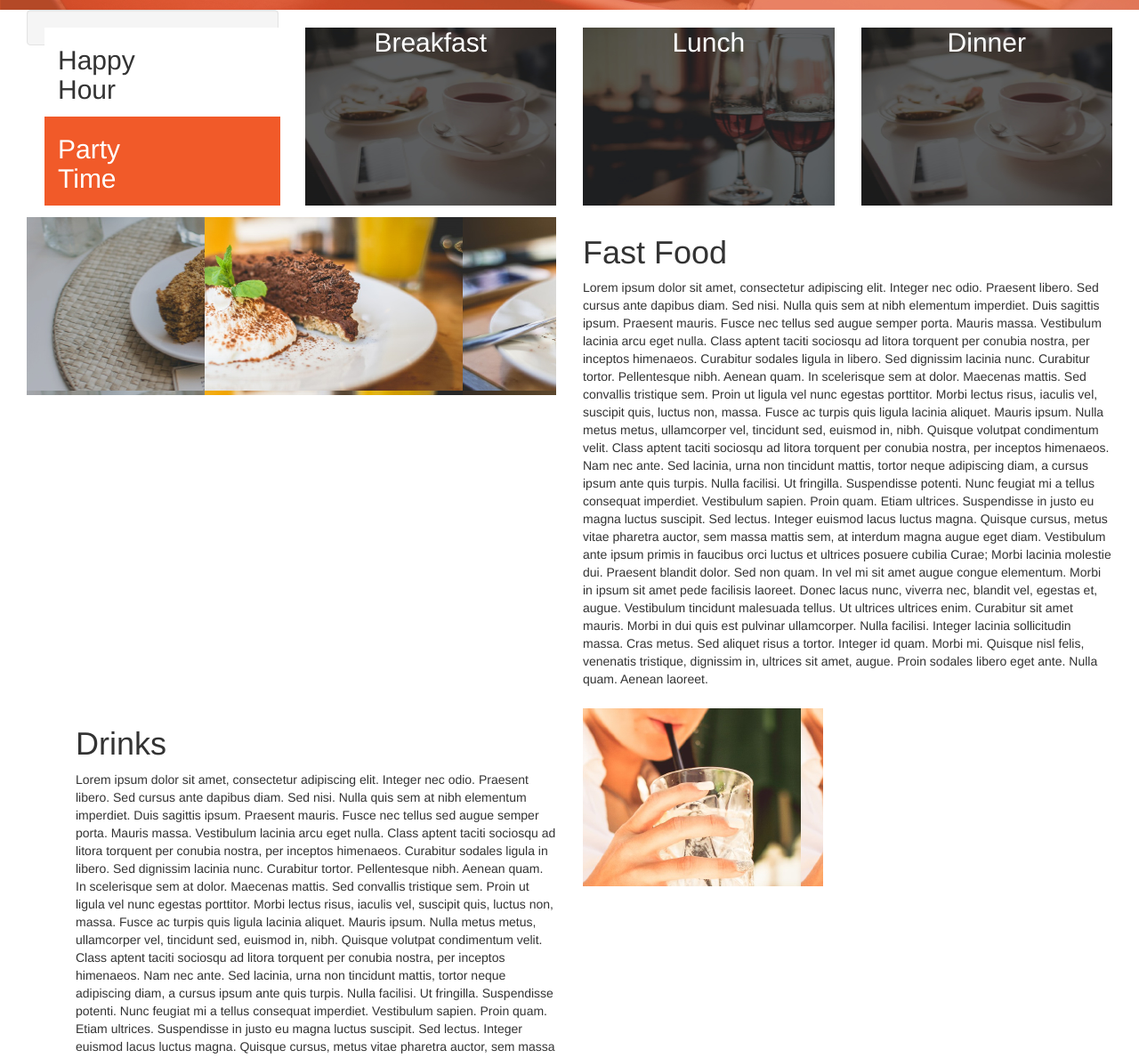
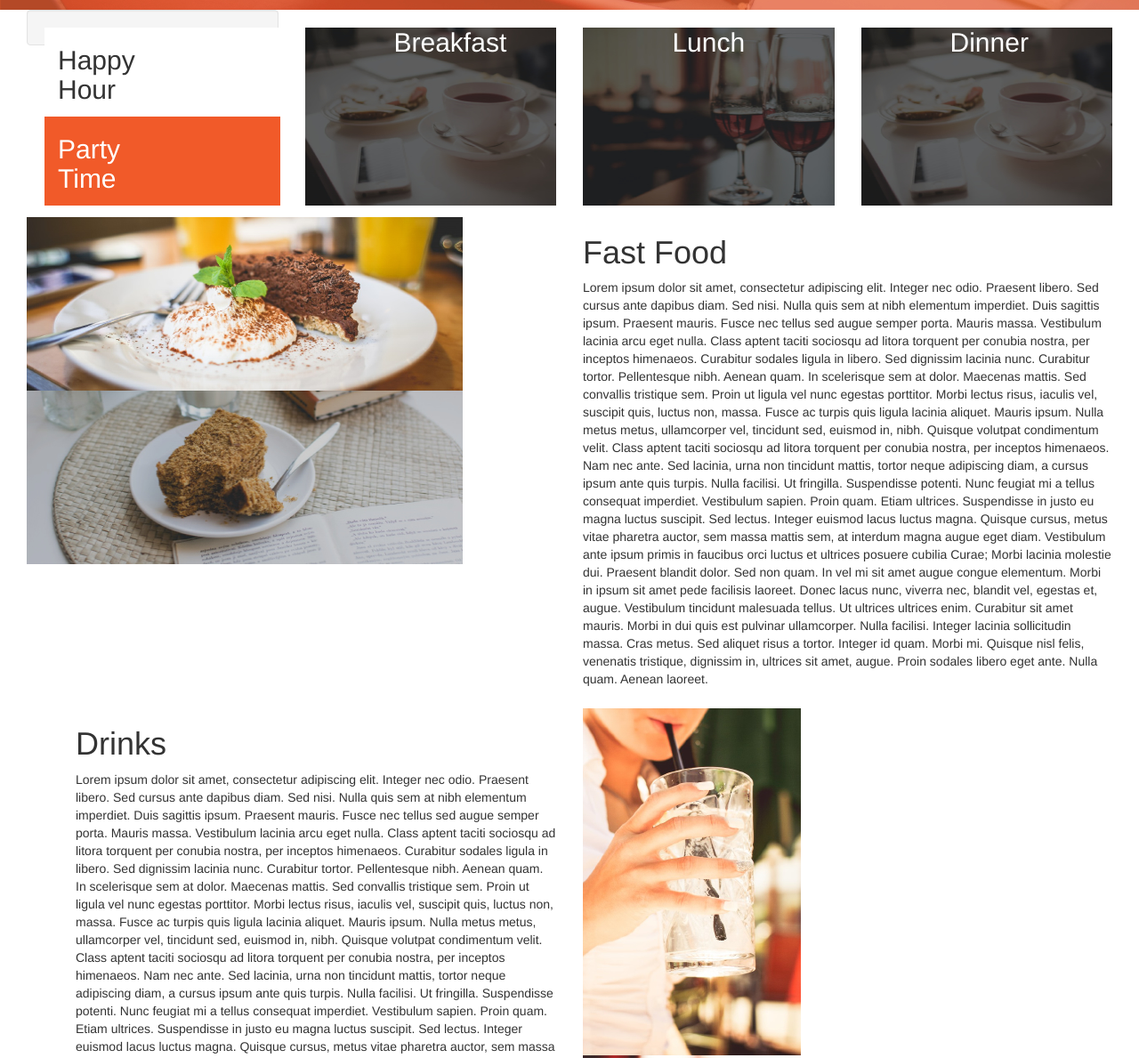
Before and after one commit to samoluoch/Anita-Restaurant, a plain HTML site: page index.html in a window 1280 px wide. Shown: the part 589-1778 px from the top of the page at 89% size. Drawn offline with nearby package versions, Linux system fonts and the light colour scheme.

```diff
--- a/css/styles.css
+++ b/css/styles.css
@@ -17,6 +17,8 @@
   color: white;
   align-items: center;
   text-align: center;
+  padding-left: 100px;
+  padding-right: 100px;
 }
 #row2-2-2 {
   height: 200px;
@@ -76,13 +78,15 @@ padding-bottom: 1%;
 #HHPT {
 
 }
-#drinks1 {
+#drinks {
+  align-items: center;
 
 }
 #drinks2 {
-  height: 200px;
-  width: 50%;
+  height: 390px;
+  width: 45%;
   color: white;
+  padding-bottom: 100px;
 }
 #Customers-About {
   float: center;
@@ -90,6 +94,8 @@ padding-bottom: 1%;
 #foods {
   align: center;
   float: center;
+  padding-left: 100px;
+  padding-right: 100px;
 }
 #subscribe {
   height: 200px;
--- a/index.html
+++ b/index.html
@@ -72,10 +72,10 @@
   <div class="container-fluid">
      <div class="rows">
        <div class="col-md-6">
-        <section id="row2-2" style="background-image: url(images/assets/fastFood1.jpg)" width="45" height="45">
-        <section id="row2-2-2" style="background-image: url(images/assets/fastFood2.jpg)" width="45" height="45">
+        <section id="row2-2">
+          <img src="images/assets/fastFood1.jpg">
+          <img src="images/assets/fastFood2.jpg">
          <div class="card">
-         </section>
          </section>
          </div>
        </div>
@@ -119,7 +119,9 @@ Ut ultrices ultrices enim. Curabitur sit amet mauris. Morbi in dui quis est pulv
        </div>
      </section>
      <div class="col-md-6">
-       <section id="drinks2" style="background-image: url(images/assets/drink1.jpg)" width="45" height="45">
+       <section id="drinks2">
+         <img src="images/assets/drink1.jpg">
+         <img src="images/assets/drink2.jpg">
        <div class="card">
        </div>
      </section>
@@ -130,7 +132,7 @@ Ut ultrices ultrices enim. Curabitur sit amet mauris. Morbi in dui quis est pulv
 
  <div class="container-fluid">
    <div class="rows">
-     <section id="foods">
+     <section id="foods" style="background-image: url(images/assets/foodtop/foodsBg.jpg)">
        <div class="col-md-3" id="FastFood">
          <div class="well">
            <h1>Fast Food</h1>
```
